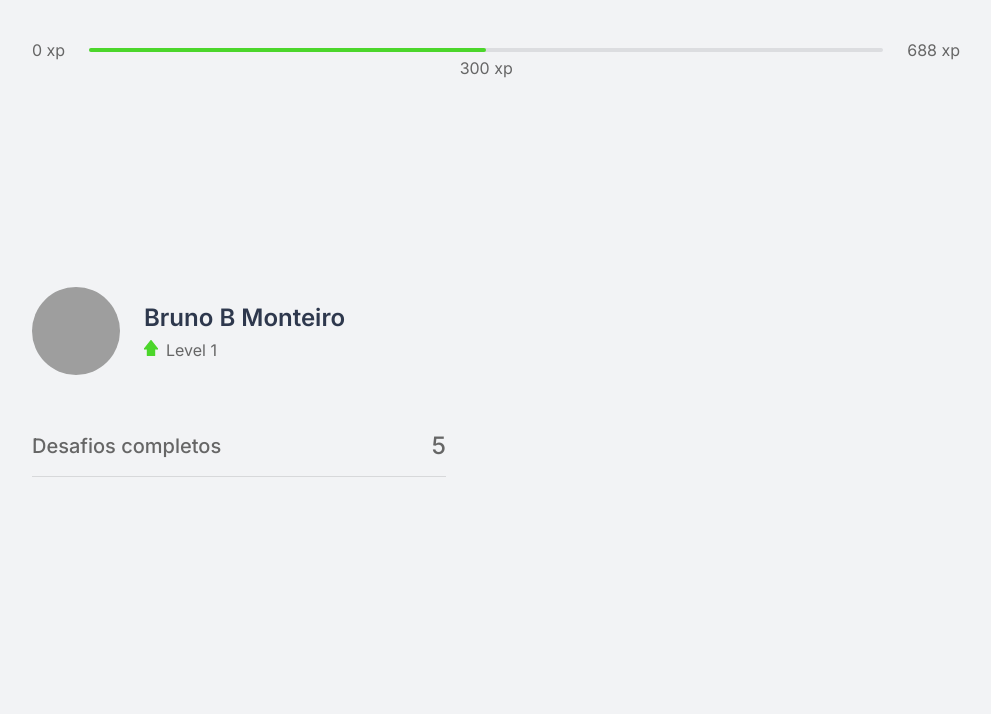
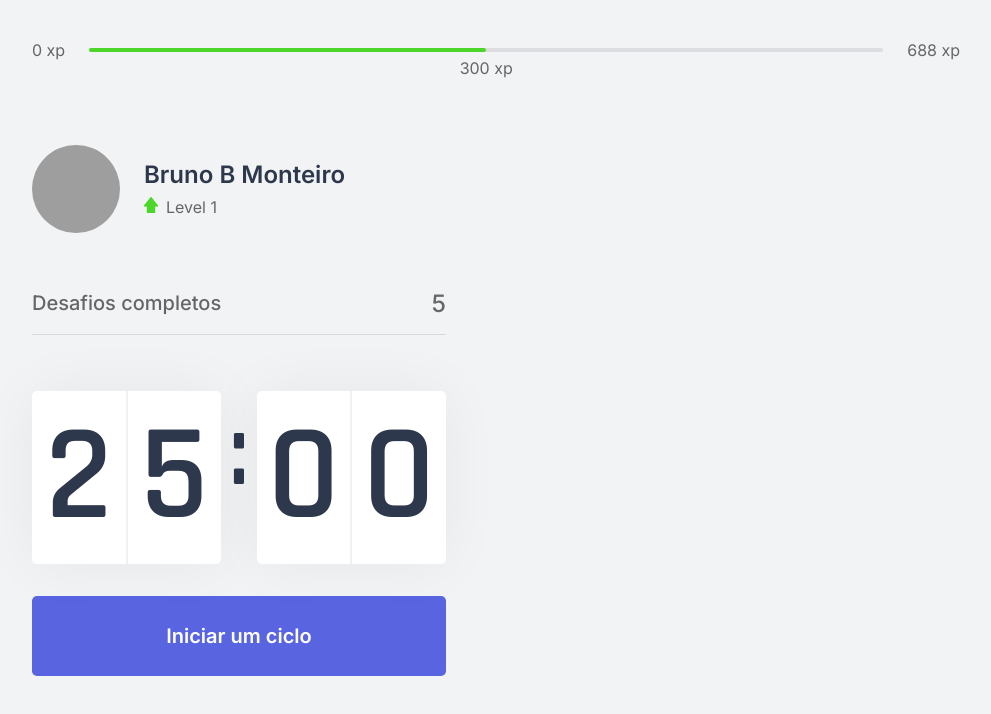
Before and after one commit to brunoBMonteiro/MoveIt, a Next.js app: page / in a window 1280 px wide. Shown: the top 714 px of the page, without its empty margins (144-1135 px from the left). Built offline with nearby package versions, Linux system fonts and the light colour scheme; grey boxes are pictures that could not be loaded.

Commit message:
componente Countdown criado

```diff
--- /dev/null
+++ b/src/components/Countdown.tsx
@@ -0,0 +1,23 @@
+import styles from '../styles/components/Countdown.module.css';
+
+export function Countdown() {
+    return (
+        <div>
+            <div className={styles.countdownContainer}>
+                <div>
+                    <span>2</span>
+                    <span>5</span>
+                </div>
+                <span>:</span>
+                <div>
+                    <span>0</span>
+                    <span>0</span>
+                </div>
+            </div>
+
+            <button type="button" className={styles.countdownButton}>
+                Iniciar um ciclo
+            </button>
+        </div>
+    );
+}
--- a/src/pages/_document.tsx
+++ b/src/pages/_document.tsx
@@ -5,6 +5,8 @@
         return (
             <Html>
                 <Head>
+                    <link rel="shortcut icon" href="favicon.png" type="image/png" />
+
                     <link rel="preconnect" href="https://fonts.gstatic.com" />
                     <link href="https://fonts.googleapis.com/css2?family=Inter:wght@400;500;600&family=Rajdhani:wght@600&display=swap"
                         rel="stylesheet" />
--- a/src/pages/index.tsx
+++ b/src/pages/index.tsx
@@ -1,5 +1,6 @@
 import Head from 'next/head';
 import { CompletedChallenges } from '../components/CompletedChallenges';
+import { Countdown } from '../components/Countdown';
 import { ExperienceBar } from "../components/ExperienceBar";
 import { Profile } from '../components/Profile';
 
@@ -8,12 +9,17 @@
 export default function Home() {
   return (
     <div className={styles.container}>
+      <Head>
+        <title>Inicio | Move It</title>
+      </Head>
+
       <ExperienceBar />
 
       <section>
         <div>
           <Profile />
           <CompletedChallenges />
+          <Countdown />
         </div>
         <div>
 
--- /dev/null
+++ b/src/styles/components/Countdown.module.css
@@ -0,0 +1,64 @@
+.countdownContainer{
+    display: flex;
+    text-align: center;
+    font-family: Rajdhani;
+    font-weight: 600;
+    color: var(--title);
+}
+
+.countdownContainer > div {
+    flex: 1;
+
+    display: flex;
+    align-items: center;
+    justify-content: space-evenly;
+
+    background: var(--white);
+    box-shadow: 0 0 60px rgba(0, 0, 0, 0.05);
+    border-radius: 5px;
+    font-size: 8.5rem;
+    text-align: center;
+}
+
+.countdownContainer > div span {
+    flex: 1;
+    }
+
+.countdownContainer > div span:first-child{
+    border-right: 1px solid #f0f1f3;
+}
+
+.countdownContainer > div span:last-child{
+    border-left: 1px solid #f0f1f3;
+}
+
+.countdownContainer > span {
+    font-size: 6.25rem;
+    margin: 0 0.5rem;
+}
+
+.countdownButton {
+    width: 100%;
+    height: 5rem;
+
+    margin-top: 2rem;
+
+    display: flex;
+    align-items: center;
+    justify-content: center;
+
+    border: 0;
+    border-radius: 5px;
+
+    background: var(--blue);
+    color: var(--white);
+
+    font-size: 1.25rem;
+    font-weight: 600;
+
+    transition: background-color 0.2s;
+}
+
+.countdownButton:hover {
+    background: var(--blue-dark);
+}
```
